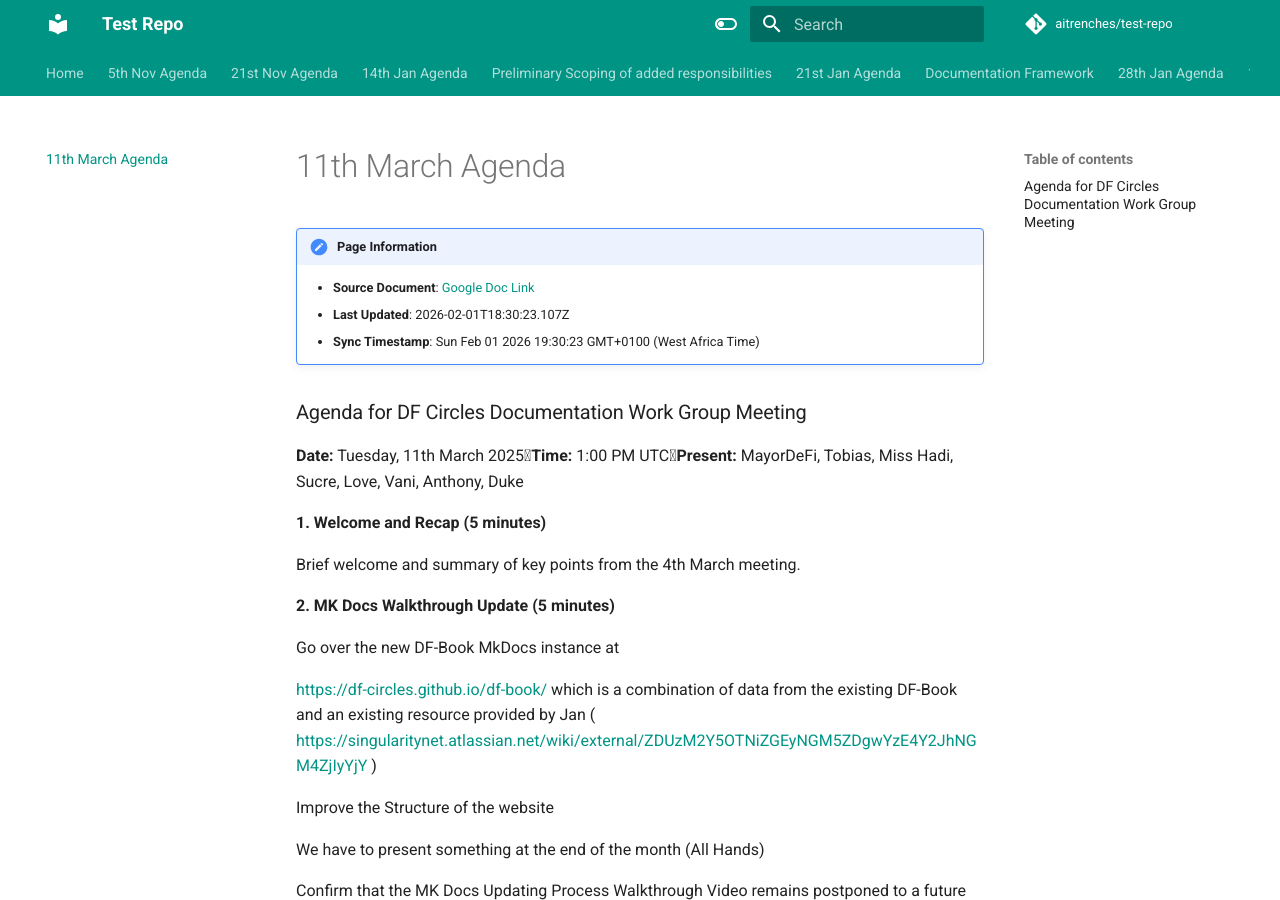
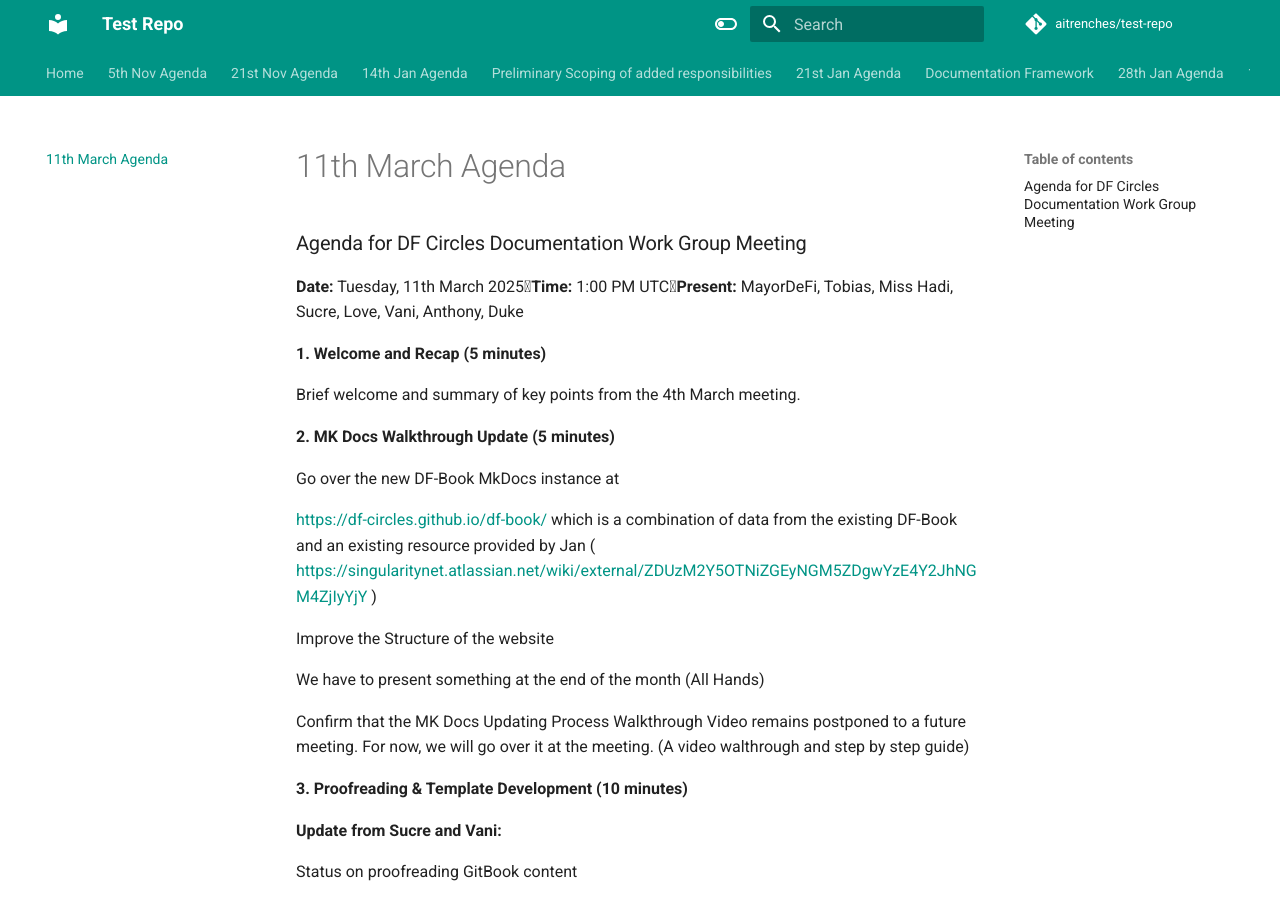
Before and after one commit to aitrenches/test-repo, an MkDocs documentation site: the page built from docs/11th-march-agenda.md, in a window 1280 px wide and 900 px high. Built offline with MkDocs 1.6.1 and Material for MkDocs 9.7.7, drawn with Linux system fonts in a browser that asks for light colours; comment, search, counter and statistics services are not loaded.

Commit message:
Sync tab: 11th March Agenda

```diff
--- a/docs/11th-march-agenda.md
+++ b/docs/11th-march-agenda.md
@@ -1,14 +1,9 @@
 ---
 title: "11th March Agenda"
-last_updated: "2026-02-01T18:30:23.107Z"
+last_updated: "2026-02-01T18:36:08.067Z"
 source_doc: "https://docs.google.com/document/d/1l5-1xQtHEozG9N6FpkFO4A6oixgQ6ZUo8Jx0FXYtqro/edit#heading=h.t.g74g0yeg7ly"
-sync_timestamp: "Sun Feb 01 2026 19:30:23 GMT+0100 (West Africa Time)"
+sync_timestamp: "Sun Feb 01 2026 19:36:08 GMT+0100 (West Africa Time)"
 ---
-
-!!! note "Page Information"
-    - **Source Document**: [Google Doc Link](https://docs.google.com/document/d/1l5-1xQtHEozG9N6FpkFO4A6oixgQ6ZUo8Jx0FXYtqro/edit#heading=h.t.g74g0yeg7ly)
-    - **Last Updated**: 2026-02-01T18:30:23.107Z
-    - **Sync Timestamp**: Sun Feb 01 2026 19:30:23 GMT+0100 (West Africa Time)
 
 ### Agenda for DF Circles Documentation Work Group Meeting
 
```
